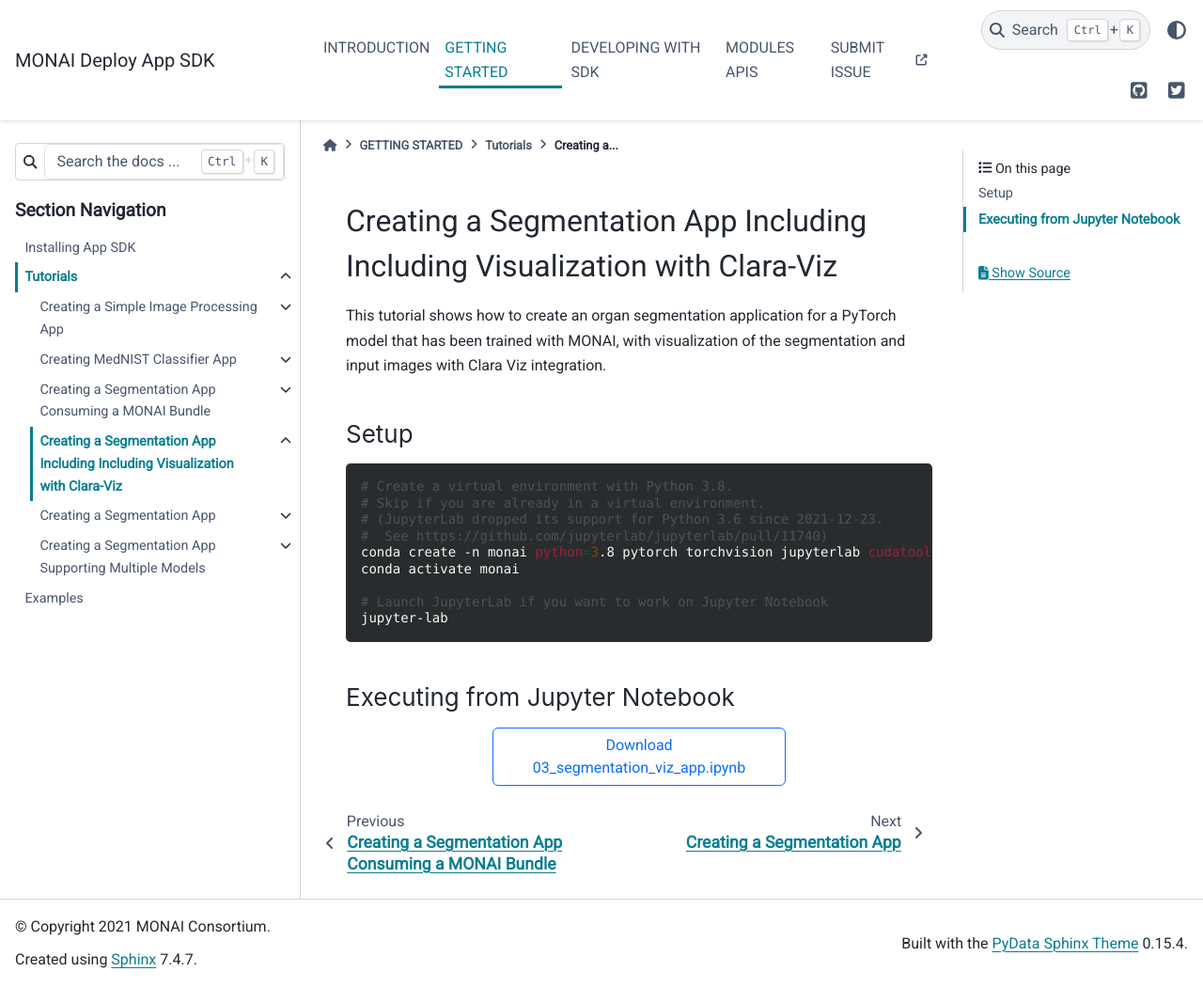
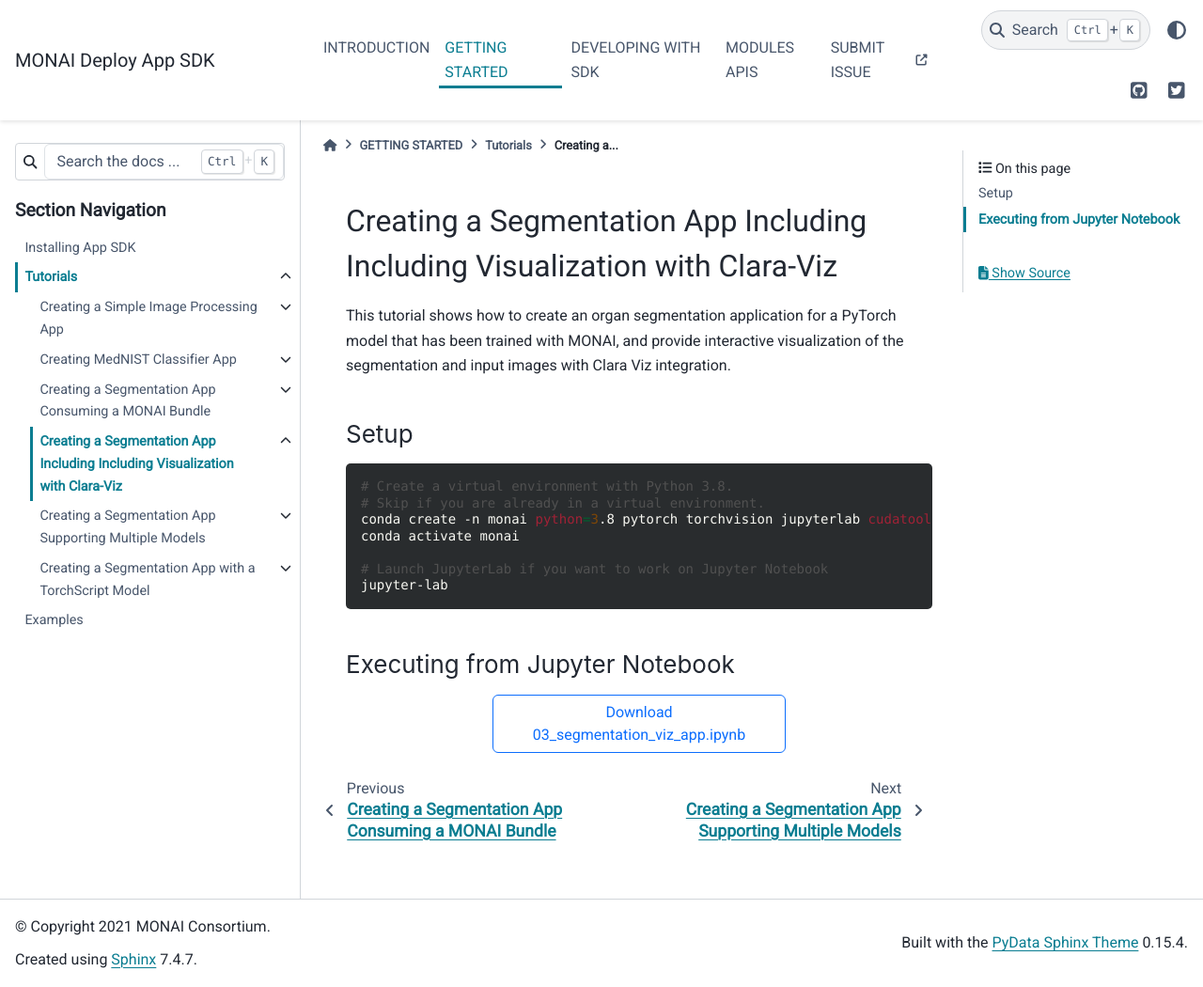
Before and after one commit to Project-MONAI/monai-deploy-app-sdk, a Sphinx documentation site: the page built from docs/source/getting_started/tutorials/segmentation_clara-viz_app.md, in a window 1280 px wide and 1050 px high. Shown: the whole window at 94% size. Built offline with Sphinx 7.4.7 and the PyData theme 0.15.4, drawn with Linux system fonts in a browser that asks for light colours; some web fonts are replaced; pages that are not in the unit, such as notebooks, are missing from menus; the version number could not be read and is left out.

Commit message:
Updated the tutorial section of the doc
Signed-off-by: M Q <mingmelvinq@nvidia.com>

````diff
--- a/docs/source/getting_started/tutorials/segmentation_clara-viz_app.md
+++ b/docs/source/getting_started/tutorials/segmentation_clara-viz_app.md
@@ -1,14 +1,12 @@
 # Creating a Segmentation App Including Including Visualization with Clara-Viz
 
-This tutorial shows how to create an organ segmentation application for a PyTorch model that has been trained with MONAI, with visualization of the segmentation and input images with Clara Viz integration.
+This tutorial shows how to create an organ segmentation application for a PyTorch model that has been trained with MONAI, and provide interactive visualization of the segmentation and input images with Clara Viz integration.
 
 ## Setup
 
 ```bash
 # Create a virtual environment with Python 3.8.
 # Skip if you are already in a virtual environment.
-# (JupyterLab dropped its support for Python 3.6 since 2021-12-23.
-#  See https://github.com/jupyterlab/jupyterlab/pull/11740)
 conda create -n monai python=3.8 pytorch torchvision jupyterlab cudatoolkit=11.1 -c pytorch -c conda-forge
 conda activate monai
 
````
Also changed, not shown: docs/source/getting_started/tutorials/index.md (+1 -1 lines), docs/source/getting_started/tutorials/monai_bundle_app.md (+12 -0 lines), docs/source/getting_started/tutorials/multi_model_app.md (+1 -1 lines), docs/source/getting_started/tutorials/segmentation_app.md (+2 -14 lines).
